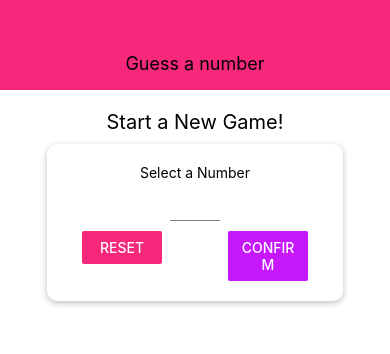
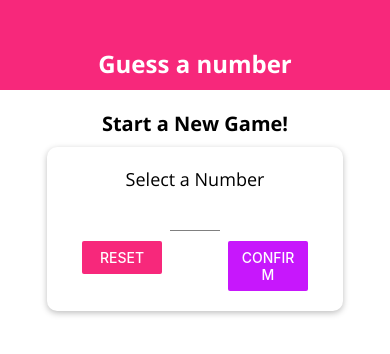
Before and after one commit to yogmel/rn-guess-a-number, a React Native app: screen / in a window 390 px wide. Shown: the top 354 px of the page. Built offline with nearby package versions, Linux system fonts and the light colour scheme.

Commit message:
Configurar fontFamily para todos os componentes. Mudar KeyboardType para cross-platform "phone-pad"

```diff
--- a/App.js
+++ b/App.js
@@ -1,16 +1,36 @@
 import React, { useState } from 'react';
 import { StyleSheet, Text, View } from 'react-native';
+import * as Font from 'expo-font';
+import { AppLoading } from 'expo';
 
 import Header from './components/Header';
 import StartGameScreen from './screens/StartGameScreen';
 import GameScreen from './screens/GameScreen';
 import GameOverScreen from './screens/GameOverScreen';
 
+const fetchFonts = () => {
+  return Font.loadAsync({
+    'open-sans': require('./assets/fonts/OpenSans-Regular.ttf'),
+    'open-sans-bold': require('./assets/fonts/OpenSans-Bold.ttf')
+  });
+}
+
 export default function App() {
   console.reportErrorsAsExceptions = false;
 
   const [userNumber, setUserNumber] = useState('');
   const [guessRounds, setGuessRounds] = useState(0);
+  const [dataLoaded, setDataLoaded] = useState(false);
+
+  if(!dataLoaded) {
+    return (
+    <AppLoading
+      startAsync={fetchFonts}
+      onFinish={() => {setDataLoaded(true)}}
+      onError={(err) => console.log(err)}
+    />
+    );
+  }
 
   const configureNewGameHandler = () => {
     setGuessRounds(0);
--- /dev/null
+++ b/components/BodyText.js
@@ -0,0 +1,17 @@
+import React from 'react';
+import { Text, StyleSheet } from 'react-native';
+
+const BodyText = props => {
+  return(
+    <Text style={{...styles.body, ...props.style}}>{props.children}</Text>
+  )
+}
+
+const styles = StyleSheet.create({
+  body: {
+    fontFamily: 'open-sans',
+    fontSize: 18
+  }
+})
+
+export default BodyText;
--- a/components/Header.js
+++ b/components/Header.js
@@ -1,12 +1,13 @@
 import React from 'react';
 import { View, Text, StyleSheet } from 'react-native';
 
+import TitleText from './../components/TitleText';
 import Colors from './../constants/colors';
 
 const Header = props => {
   return (
     <View style={styles.header}>
-      <Text style={styles.headerTitle}>{props.title}</Text>
+      <TitleText style={styles.headerTitle}>{props.title}</TitleText>
     </View>
   )
 }
@@ -21,8 +22,7 @@ const styles = StyleSheet.create({
     justifyContent: 'center'
   },
   headerTitle: {
-    color: 'black',
-    fontSize: 18
+    color: 'white'
   }
 });
 
--- /dev/null
+++ b/components/TitleText.js
@@ -0,0 +1,18 @@
+import React from 'react';
+import { Text, StyleSheet } from 'react-native';
+
+const TitleText = props => {
+  return (
+    <Text style={{...styles.title, ...props.style}}>{props.children}</Text>
+  )
+}
+
+const styles = StyleSheet.create({
+  title: {
+    fontFamily: 'open-sans-bold',
+    color: 'black',
+    fontSize: 24
+  },
+});
+
+export default TitleText;
--- a/screens/GameOverScreen.js
+++ b/screens/GameOverScreen.js
@@ -1,14 +1,16 @@
 import React from 'react';
 import { View, Text, Button, StyleSheet } from 'react-native';
+
+import BodyText from './../components/BodyText';
 
 const GameOverScreen = props => {
   return (
     <View style={styles.screen}>
-      <Text>
+      <BodyText>
         The Game is Over!
-      </Text>
-      <Text>Number of rounds: {props.roundsNumber}</Text>
-      <Text>Number was: {props.userNumber}</Text>
+      </BodyText>
+      <BodyText>Number of rounds: {props.roundsNumber}</BodyText>
+      <BodyText>Number was: {props.userNumber}</BodyText>
       <Button title="NEW GAME" onPress={props.onRestart} />
     </View>
   )
--- a/screens/GameScreen.js
+++ b/screens/GameScreen.js
@@ -3,6 +3,8 @@ import { View, Text, Button, Alert, StyleSheet } from 'react-native';
 
 import NumberContainer from './../components/NumberContainer';
 import Card from './../components/Card';
+
+import BodyText from './../components/BodyText';
 
 const generateRandomBetween = (min, max, exclude) => {
   min = Math.ceil(min);
@@ -49,7 +51,7 @@ const GameScreen = props => {
 
   return (
     <View style={styles.screen}>
-      <Text>Opponent's Guess</Text>
+      <BodyText>Opponent's Guess</BodyText>
       <NumberContainer>{currentGuess}</NumberContainer>
       <Card style={styles.buttonContainer}>
         <Button title="LOWER" onPress={nextGuessHandler.bind(this, 'lower')} />
--- a/screens/StartGameScreen.js
+++ b/screens/StartGameScreen.js
@@ -4,6 +4,8 @@ import { View, Text, Button, TouchableWithoutFeedback, Keyboard, Alert, StyleShe
 import Card from '../components/Card';
 import Input from './../components/Input';
 import NumberContainer from '../components/NumberContainer';
+
+import BodyText from './../components/BodyText';
 import Colors from './../constants/colors';
 
 const StartGameScreen = props => {
@@ -38,7 +40,7 @@ const StartGameScreen = props => {
   if(confirmed) {
     confirmedOutput = (
       <Card style={styles.summaryContainer}>
-        <Text>You selected</Text>
+        <BodyText>You selected</BodyText>
         <NumberContainer>{seletedNumber}</NumberContainer>
         <Button title="START GAME" onPress={() => props.onStartGame(seletedNumber)} />
       </Card>
@@ -53,13 +55,13 @@ const StartGameScreen = props => {
       <View style={styles.screen}>
         <Text style={styles.title}>Start a New Game!</Text>
         <Card style={styles.inputContainer}>
-          <Text>Select a Number</Text>
+          <BodyText>Select a Number</BodyText>
           <Input
             style={styles.input}
             blurOnSubmit
             autoCaptalize='none'
             autoCorrect={false}
-            keyboardType="number-pad"
+            keyboardType="phone-pad"
             maxLength={2}
             onChangeText={numberInputHandler}
             value={enteredValue}
@@ -87,7 +89,8 @@ const styles = StyleSheet.create({
   },
   title: {
     fontSize: 20,
-    marginVertical: 10
+    marginVertical: 10,
+    fontFamily: 'open-sans-bold'
   },
   button: {
     width: '100%',
```
